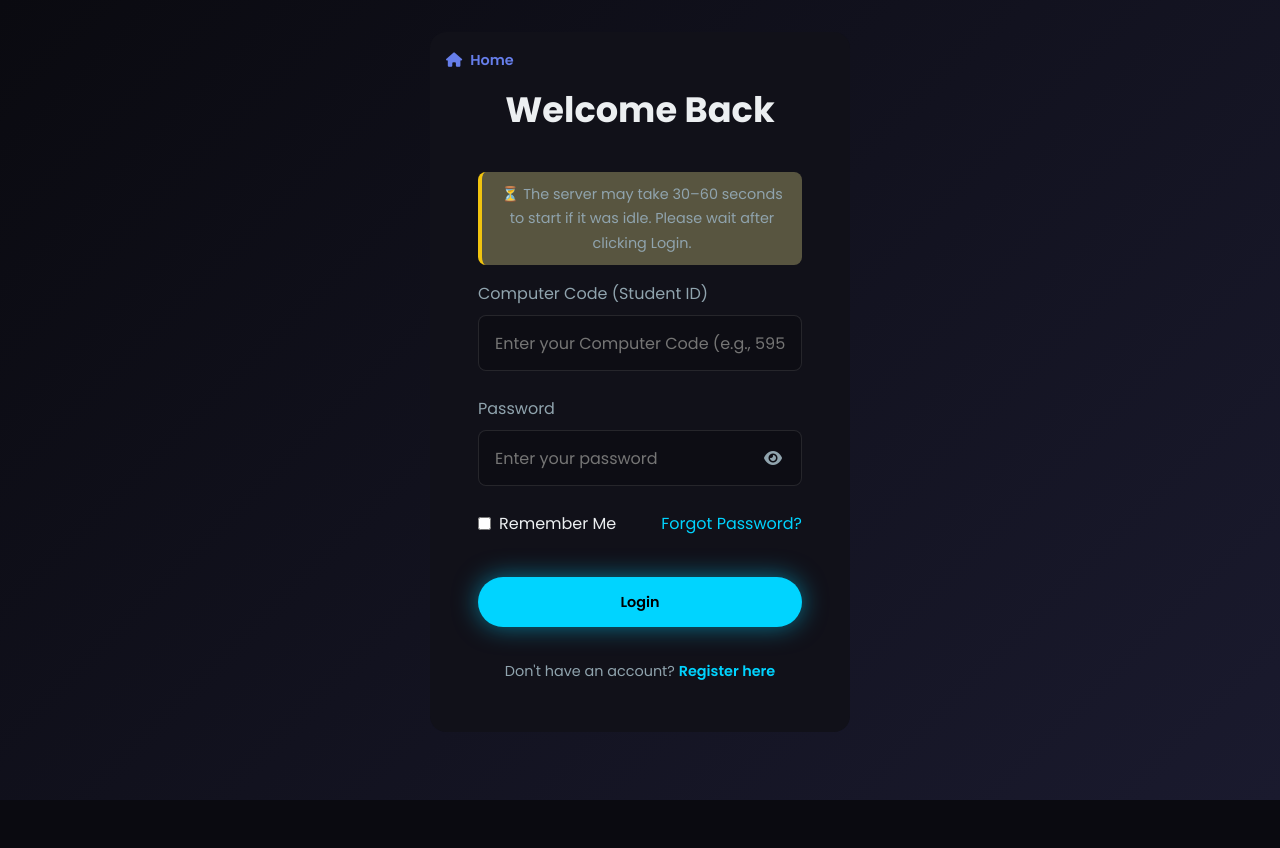
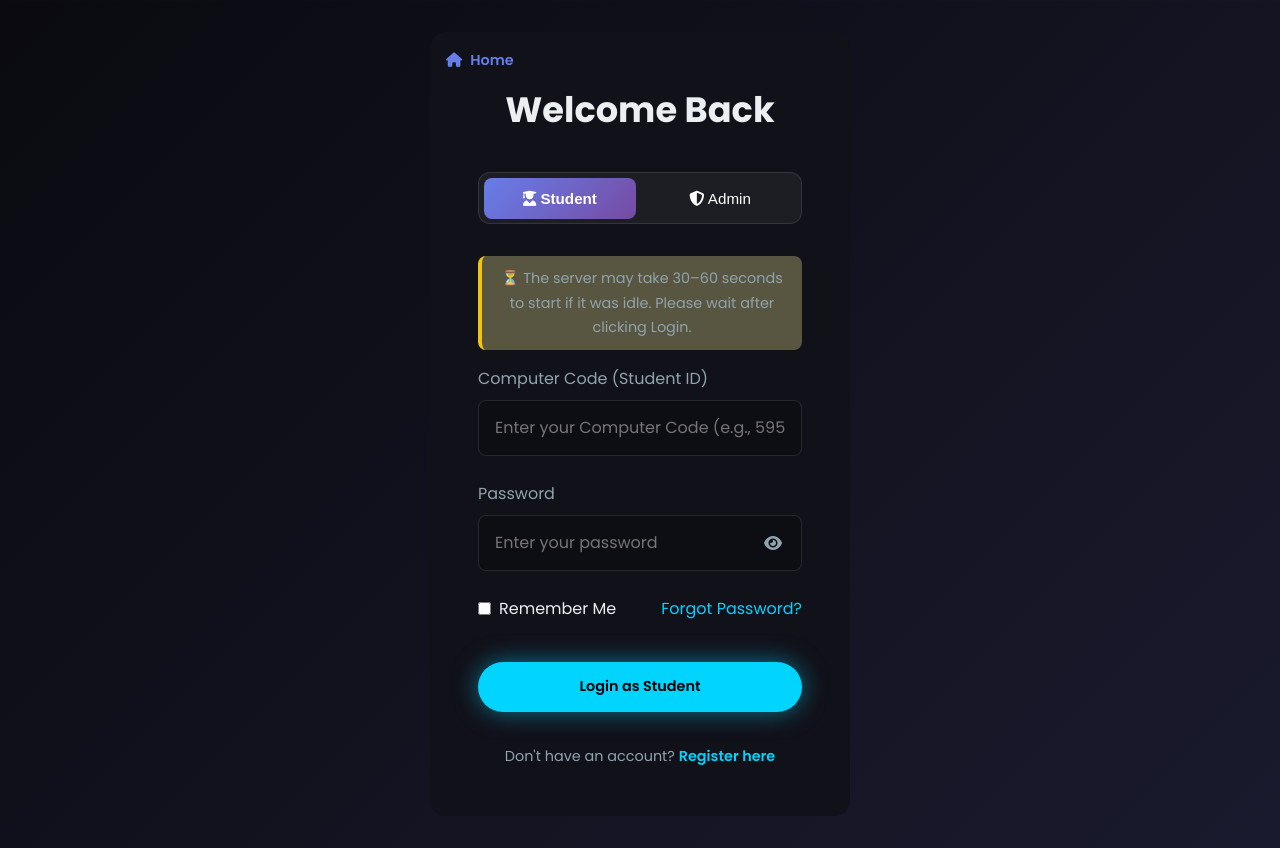
Before and after one commit to abhi6101/hack-react, a React (Vite) app: page /login in a window 1280 px wide. Before the commit the page ends 800 px from the top, so only its background shows below. Built offline with nearby package versions, Linux system fonts and the light colour scheme; no server answers.

Commit message:
Feat: Create unified login page with Student/Admin toggle buttons

```diff
--- a/src/pages/Login.jsx
+++ b/src/pages/Login.jsx
@@ -4,7 +4,8 @@ import { Link, useNavigate } from 'react-router-dom';
 import '../styles/login.css';
 
 const Login = () => {
-    const [computerCode, setComputerCode] = useState('');
+    const [loginMode, setLoginMode] = useState('student'); // 'student' or 'admin'
+    const [identifier, setIdentifier] = useState(''); // Computer Code for students, Username for admins
     const [password, setPassword] = useState('');
     const [showPassword, setShowPassword] = useState(false);
     const [rememberMe, setRememberMe] = useState(false);
@@ -12,15 +13,30 @@ const Login = () => {
     const [error, setError] = useState('');
     const navigate = useNavigate();
 
-    // Load remembered computer code on component mount
+    // Load remembered credentials based on mode
     useEffect(() => {
+        if (loginMode === 'student') {
             const remembered = localStorage.getItem('rememberMe');
             const savedComputerCode = localStorage.getItem('savedComputerCode');
             if (remembered === 'true' && savedComputerCode) {
-            setComputerCode(savedComputerCode);
+                setIdentifier(savedComputerCode);
                 setRememberMe(true);
+            } else {
+                setIdentifier('');
+                setRememberMe(false);
             }
-    }, []);
+        } else {
+            const remembered = localStorage.getItem('adminRememberMe');
+            const savedUsername = localStorage.getItem('savedAdminUsername');
+            if (remembered === 'true' && savedUsername) {
+                setIdentifier(savedUsername);
+                setRememberMe(true);
+            } else {
+                setIdentifier('');
+                setRememberMe(false);
+            }
+        }
+    }, [loginMode]);
 
     const handleSubmit = async (e) => {
         e.preventDefault();
@@ -28,17 +44,22 @@ const Login = () => {
         setError('');
 
         try {
-            const response = await fetch(`${API_BASE_URL}/auth/login`, {
+            const endpoint = loginMode === 'student' ? '/auth/login' : '/auth/admin/login';
+            const payload = loginMode === 'student'
+                ? { computerCode: identifier, password }
+                : { username: identifier, password };
+
+            const response = await fetch(`${API_BASE_URL}${endpoint}`, {
                 method: 'POST',
                 headers: { 'Content-Type': 'application/json' },
-                body: JSON.stringify({ computerCode, password })
+                body: JSON.stringify(payload)
             });
 
             const data = await response.json();
 
             if (response.ok) {
                 if (data.token) {
-                    localStorage.setItem('authToken', data.token); // Store JWT token
+                    localStorage.setItem('authToken', data.token);
                 } else {
                     setError('Login succeeded but no token received. Please contact support.');
                     setLoading(false);
@@ -47,21 +68,30 @@ const Login = () => {
                 if (data.username) localStorage.setItem('username', data.username);
 
                 // Handle Remember Me
+                if (loginMode === 'student') {
                     if (rememberMe) {
                         localStorage.setItem('rememberMe', 'true');
-                    localStorage.setItem('savedComputerCode', computerCode);
+                        localStorage.setItem('savedComputerCode', identifier);
                     } else {
                         localStorage.removeItem('rememberMe');
                         localStorage.removeItem('savedComputerCode');
                     }
+                } else {
+                    if (rememberMe) {
+                        localStorage.setItem('adminRememberMe', 'true');
+                        localStorage.setItem('savedAdminUsername', identifier);
+                    } else {
+                        localStorage.removeItem('adminRememberMe');
+                        localStorage.removeItem('savedAdminUsername');
+                    }
+                }
 
-                // Backend returns "roles": ["ROLE_ADMIN", "ROLE_SUPER_ADMIN", etc.]
+                // Handle role-based navigation
                 const roles = data.roles || [];
                 const isSuperAdmin = roles.includes('ROLE_SUPER_ADMIN');
                 const isCompanyAdmin = roles.includes('ROLE_COMPANY_ADMIN');
                 const isDeptAdmin = roles.includes('ROLE_DEPT_ADMIN');
                 const isLegacyAdmin = roles.includes('ROLE_ADMIN');
-
                 const isAdmin = isSuperAdmin || isCompanyAdmin || isLegacyAdmin || isDeptAdmin;
 
                 if (data.companyName) {
@@ -77,7 +107,7 @@ const Login = () => {
                 }
 
                 if (isAdmin) {
-                    let role = 'ADMIN'; // Default
+                    let role = 'ADMIN';
                     if (isSuperAdmin) role = 'SUPER_ADMIN';
                     if (isCompanyAdmin) role = 'COMPANY_ADMIN';
                     if (isDeptAdmin) role = 'DEPT_ADMIN';
@@ -103,9 +133,6 @@ const Login = () => {
 
     return (
         <div className="login-body-wrapper">
-            {/* Note: login.css might target body, so we wrap it or ensure global styles are compatible.
-                Using a wrapper div to approximate body styling if needed. */}
-
             <section className="login-section">
                 <div className="login-card surface-glow">
                     <Link to="/" style={{
@@ -122,7 +149,61 @@ const Login = () => {
                     }}>
                         <i className="fas fa-home"></i> Home
                     </Link>
+
                     <h1>Welcome Back</h1>
+
+                    {/* Login Mode Toggle */}
+                    <div style={{
+                        display: 'flex',
+                        gap: '0.5rem',
+                        marginBottom: '1.5rem',
+                        background: 'rgba(255,255,255,0.05)',
+                        padding: '0.3rem',
+                        borderRadius: '12px',
+                        border: '1px solid rgba(255,255,255,0.1)'
+                    }}>
+                        <button
+                            type="button"
+                            onClick={() => setLoginMode('student')}
+                            style={{
+                                flex: 1,
+                                padding: '0.75rem 1rem',
+                                border: 'none',
+                                borderRadius: '8px',
+                                background: loginMode === 'student'
+                                    ? 'linear-gradient(135deg, #667eea 0%, #764ba2 100%)'
+                                    : 'transparent',
+                                color: '#fff',
+                                fontWeight: loginMode === 'student' ? 'bold' : 'normal',
+                                cursor: 'pointer',
+                                transition: 'all 0.3s ease',
+                                fontSize: '0.95rem'
+                            }}
+                        >
+                            <i className="fas fa-user-graduate"></i> Student
+                        </button>
+                        <button
+                            type="button"
+                            onClick={() => setLoginMode('admin')}
+                            style={{
+                                flex: 1,
+                                padding: '0.75rem 1rem',
+                                border: 'none',
+                                borderRadius: '8px',
+                                background: loginMode === 'admin'
+                                    ? 'linear-gradient(135deg, #667eea 0%, #764ba2 100%)'
+                                    : 'transparent',
+                                color: '#fff',
+                                fontWeight: loginMode === 'admin' ? 'bold' : 'normal',
+                                cursor: 'pointer',
+                                transition: 'all 0.3s ease',
+                                fontSize: '0.95rem'
+                            }}
+                        >
+                            <i className="fas fa-shield-alt"></i> Admin
+                        </button>
+                    </div>
+
                     <p className="server-wait-note">
                         ⏳ The server may take 30–60 seconds to start if it was idle. Please wait after clicking Login.
                     </p>
@@ -131,16 +212,20 @@ const Login = () => {
 
                     <form id="loginForm" onSubmit={handleSubmit}>
                         <div className="input-group">
-                            <label htmlFor="computerCode">Computer Code (Student ID)</label>
+                            <label htmlFor="identifier">
+                                {loginMode === 'student' ? 'Computer Code (Student ID)' : 'Username'}
+                            </label>
                             <input
                                 type="text"
-                                id="computerCode"
-                                name="computerCode"
+                                id="identifier"
+                                name="identifier"
                                 required
-                                placeholder="Enter your Computer Code (e.g., 59500)"
-                                aria-label="Computer Code"
-                                value={computerCode}
-                                onChange={(e) => setComputerCode(e.target.value)}
+                                placeholder={loginMode === 'student'
+                                    ? 'Enter your Computer Code (e.g., 59500)'
+                                    : 'Enter your admin username'}
+                                aria-label={loginMode === 'student' ? 'Computer Code' : 'Username'}
+                                value={identifier}
+                                onChange={(e) => setIdentifier(e.target.value)}
                             />
                         </div>
 
@@ -180,7 +265,7 @@ const Login = () => {
                         </div>
 
                         <button type="submit" id="loginButton" className="btn btn-primary" disabled={loading}>
-                            {loading ? 'Logging in...' : 'Login'}
+                            {loading ? 'Logging in...' : `Login as ${loginMode === 'student' ? 'Student' : 'Admin'}`}
                         </button>
                     </form>
                     <div className="login-footer">
```
Lines whose indentation alone changed are shown as unchanged.
